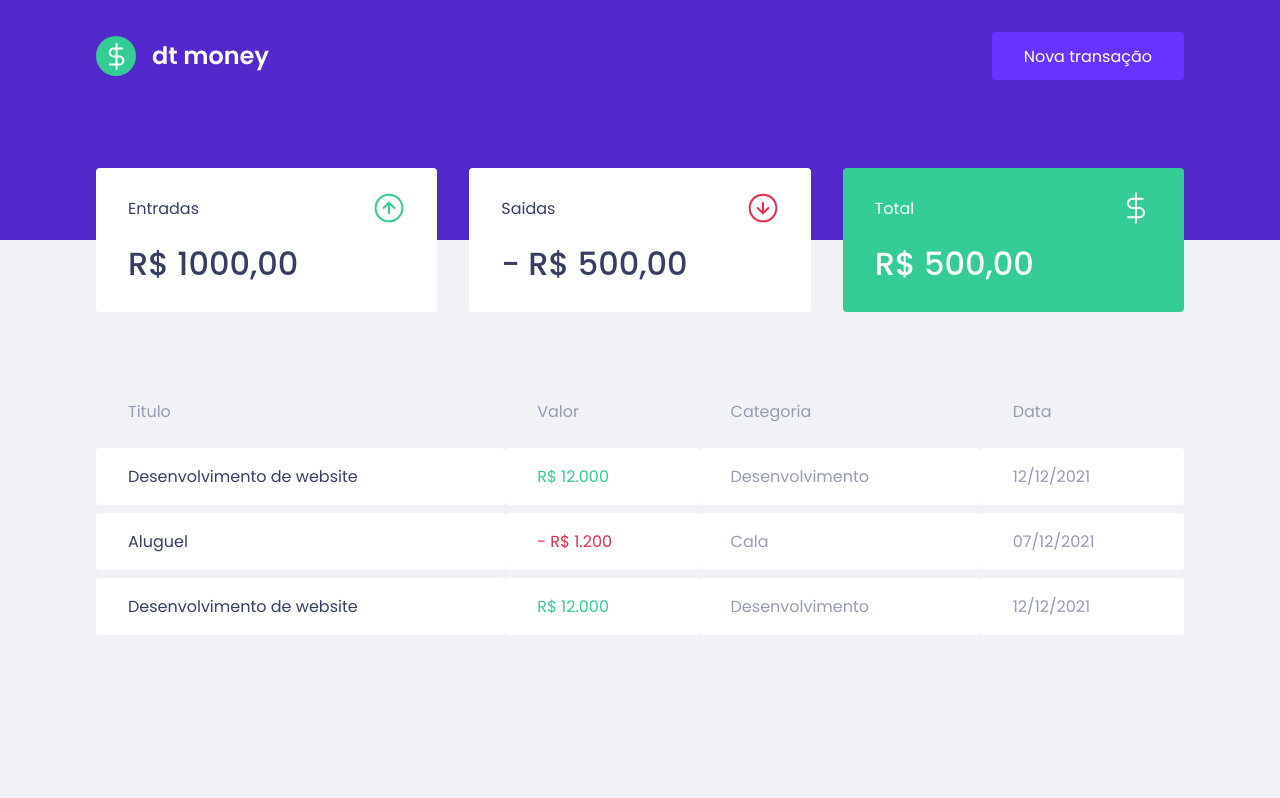
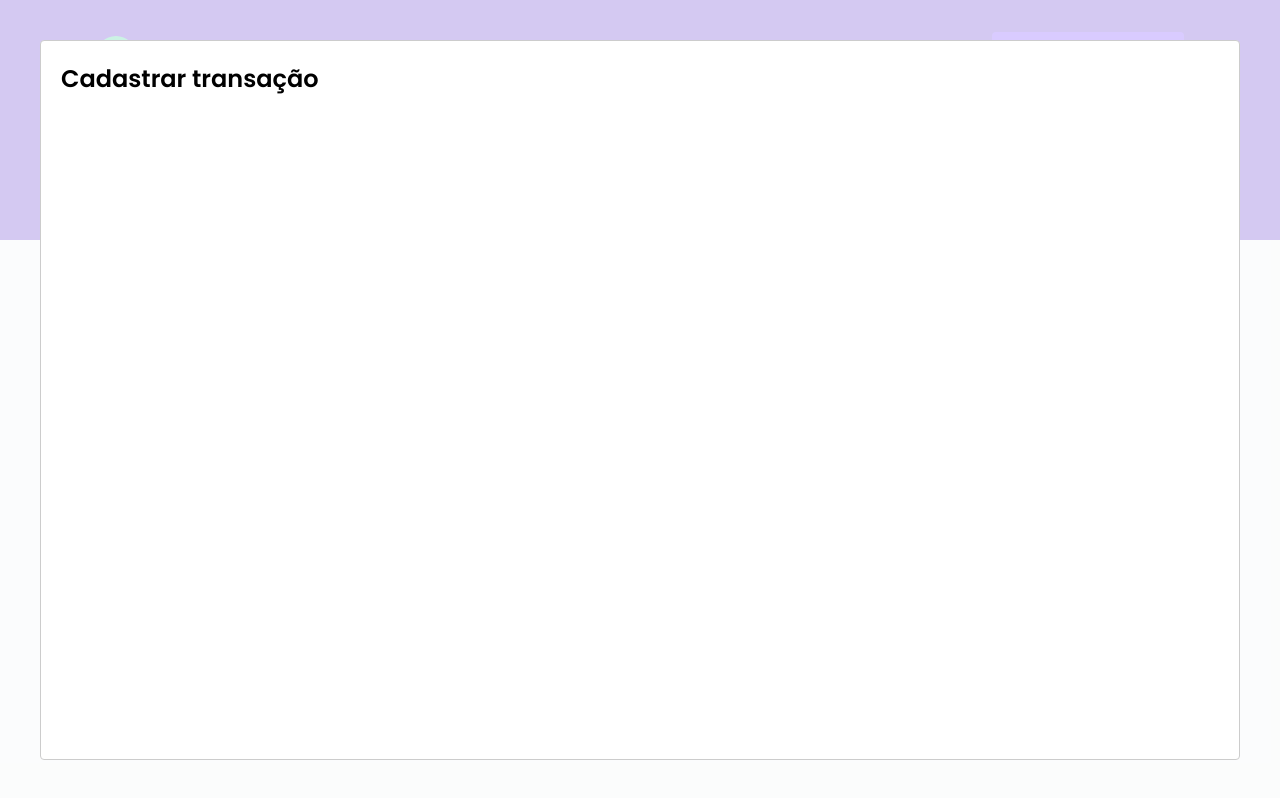
Before and after one commit to andre15ap/dtmoney, a React (Create React App) app: page / in a window 1280 px wide. Both pictures are taken after a click on the button "Nova transação". Built offline with nearby package versions, Linux system fonts and the light colour scheme; no server answers; what miragejs would draw is missing.

Commit message:
feat: modal transaction

```diff
--- a/src/App.tsx
+++ b/src/App.tsx
@@ -1,13 +1,30 @@
+import { useState } from 'react';
 
 import { Header } from './components/header';
 import { Dashboard } from './components/dashboard';
+import { TransactionModal } from './components/transactionModal';
+
 import { GlobalStyle } from './styles/global';
 
 function App() {
+  const [isNewTransactionModalOpen, setIsNewTransactionModalOpen] = useState(false);
+
+  function handleOpenNewTransactionModal() {
+    setIsNewTransactionModalOpen(true);
+  }
+
+  function handleCloseNewTransactionModal() {
+    setIsNewTransactionModalOpen(false);
+  }
+
   return (
     <>
-      <Header />
+      <Header onOpenNewTransactionModal={handleOpenNewTransactionModal} />
       <Dashboard />
+      <TransactionModal
+        isOpen={isNewTransactionModalOpen}
+        onRequestClose={handleCloseNewTransactionModal}
+      />
       <GlobalStyle />
     </>
   );
--- a/src/components/header/index.tsx
+++ b/src/components/header/index.tsx
@@ -2,12 +2,18 @@
 
 import { Container, Content } from './styles';
 
-export function Header() {
+interface IProps {
+  onOpenNewTransactionModal: () => void;
+}
+
+export function Header(props: IProps) {
+  const { onOpenNewTransactionModal } = props;
+
   return (
     <Container>
       <Content>
         <img src={logo} alt="dt money img" />
-        <button type="button">
+        <button type="button" onClick={onOpenNewTransactionModal}>
           Nova transação
         </button>
       </Content>
--- /dev/null
+++ b/src/components/transactionModal/index.tsx
@@ -0,0 +1,20 @@
+import Modal from 'react-modal';
+
+interface IProps {
+  isOpen: boolean;
+  onRequestClose: () => void;
+}
+
+Modal.setAppElement('#root');
+
+export function TransactionModal(props: IProps) {
+  const { isOpen, onRequestClose } = props;
+  return (
+    <Modal
+      isOpen={isOpen}
+      onRequestClose={onRequestClose}
+    >
+      <h2>Cadastrar transação </h2>
+    </Modal>
+  );
+}
--- /dev/null
+++ b/src/components/transactionModal/styles.ts
@@ -0,0 +1 @@
+import styled from 'styled-components';
```
